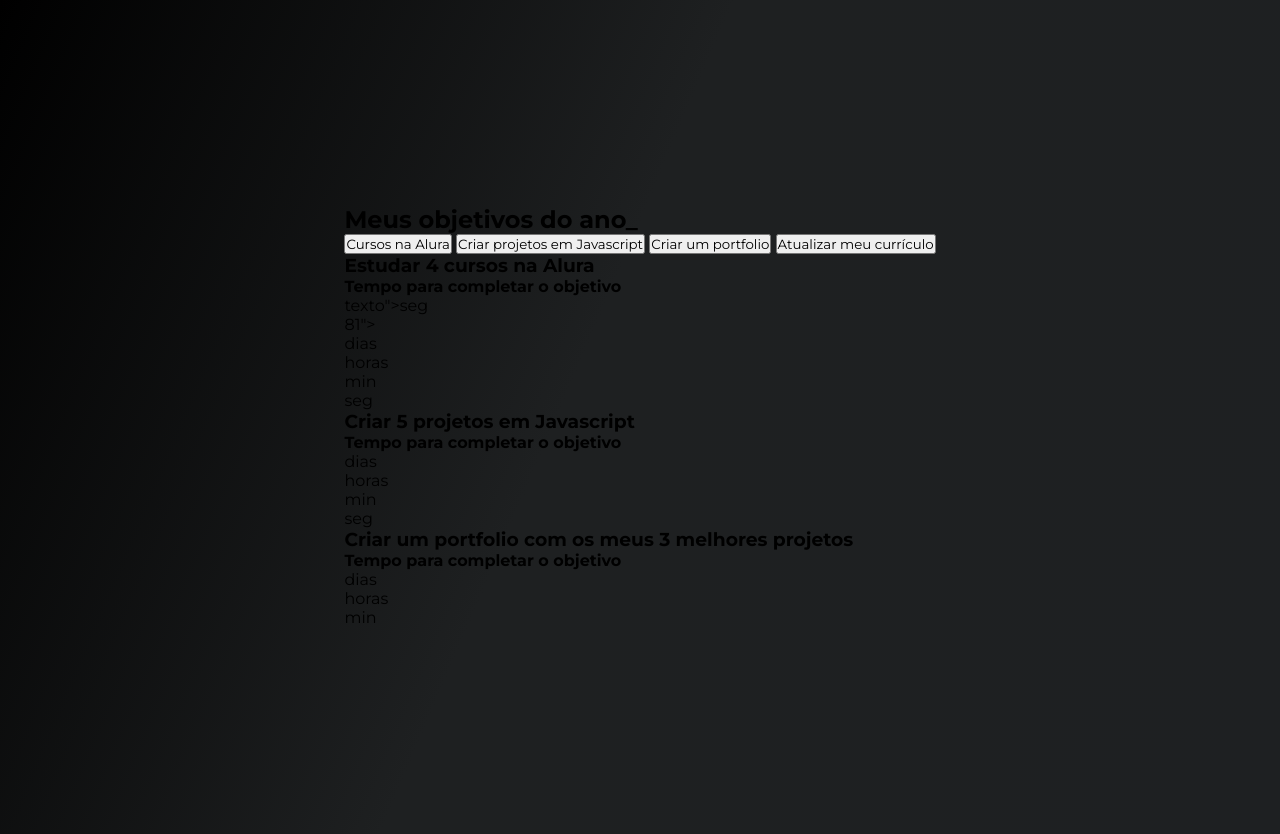
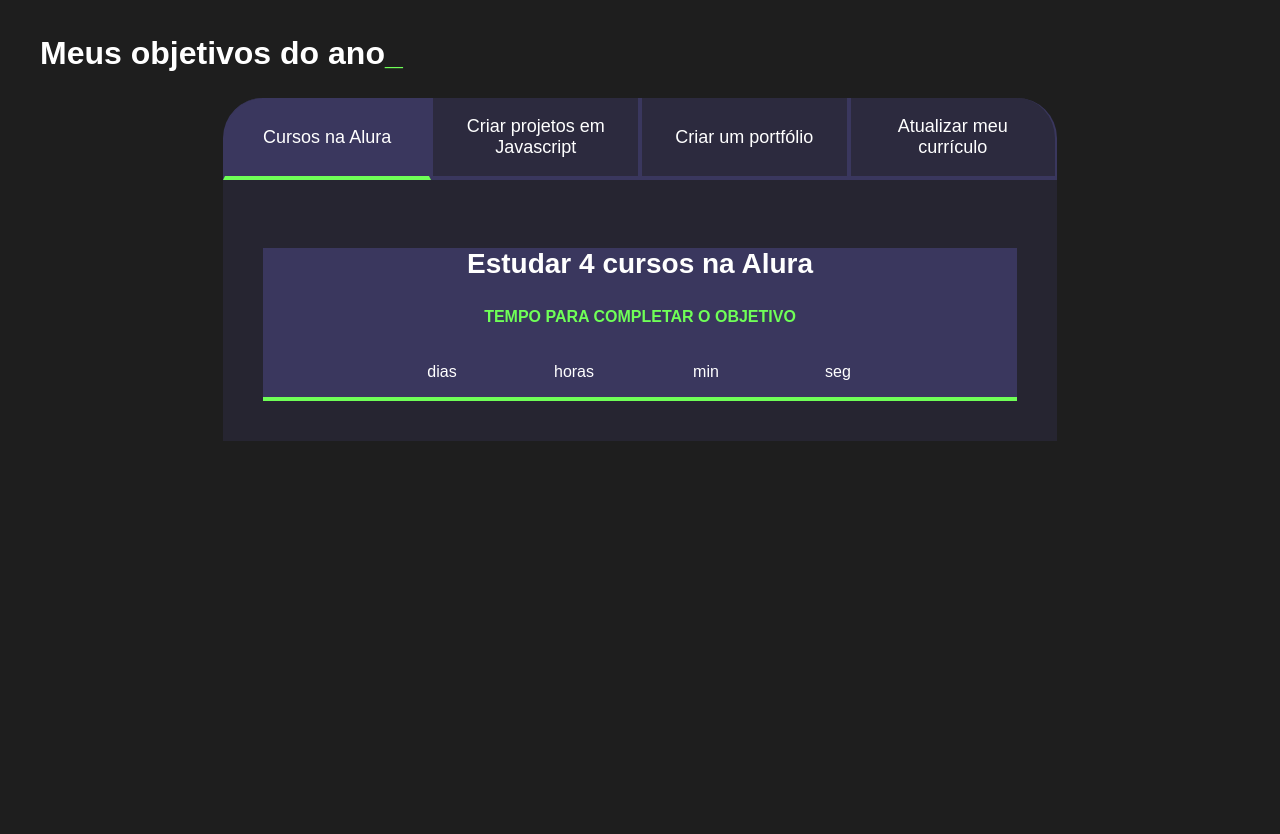
Before and after one commit to moreiramaia26/MinhasMetas, a plain HTML site: page index.html in a window 1280 px wide. After the commit the page ends 800 px from the top, so only its background shows below. Drawn offline with Linux system fonts and the light colour scheme.

Commit message:
dia 26/06

```diff
--- a/index.html
+++ b/index.html
@@ -1,17 +1,10 @@
 <!DOCTYPE html>
-
 <html lang="pt-br">
-
 <head>
-
   <meta charset="UTF-8">
-
   <meta name="viewport" content="width=device-width, initial-scale=1.0">
-
   <title>Meus objetivos do ano</title>
-
   <link rel="stylesheet" href="style.css">
-
 </head>
 
 <body>
@@ -23,152 +16,96 @@
   <div class="conteudo">
 
     <div class="botoes">
-
       <button class="botao ativo">Cursos na Alura</button>
-
       <button class="botao">Criar projetos em Javascript</button>
-
-<button class="botao">Criar um portfolio</button>
-
+      <button class="botao">Criar um portfólio</button>
       <button class="botao">Atualizar meu currículo</button>
-
     </div>
 
     <div class="abas-textos">
 
       <div class="aba-conteudo ativo">
-
         <h3 class="aba-conteudo-titulo-principal">Estudar 4 cursos na Alura</h3>
-
-<h4 class="aba-conteudo-titulo-secundario">Tempo para completar o
-
-objetivo</h4>
+        <h4 class="aba-conteudo-titulo-secundario">Tempo para completar o objetivo</h4>
 
         <div class="contador">
-
           <div class="contador-digito">
-
             <p class="contador-digito-numero" id="dias0"></p>
-texto">seg</p>
-
-81"></p>
-
             <p class="contador-digito-texto">dias</p>
-
           </div>
 
           <div class="contador-digito">
-
             <p class="contador-digito-numero" id="horas0"></p>
-
-<p class="contador-digito-texto">horas</p>
-
-</div>
-
-<div class="contador-digito">
-
-<p class="contador-digito-numero" id="min0"></p>
-
-<p class="contador-digito-texto">min</p>
-
-</div>
-
-<div class="contador-digito">
-
-<p class="contador-digito-numero" id="seg0"></p>
-
-<p class="contador-digito-texto">seg</p>
-
-</div>
-
-</div>
-
-</div>
-
-<div class="aba-conteudo">
-
-<h3 class="aba-conteudo-titulo-principal">Criar 5 projetos em
-
-Javascript</h3>
-
-<h4 class="aba-conteudo-titulo-secundario">Tempo para completar o
-
-objetivo</h4>
-
-<div class="contador">
-
-<div class="contador-digito">
-
-<p class="contador-digito-numero" id="dias1"></p>
-
-<p class="contador-digito-texto">dias</p>
-
-</div>
-
-<div class="contador-digito">
-
-<p class="contador-digito-numero" id="horas1"></p>
-
             <p class="contador-digito-texto">horas</p>
           </div>
 
           <div class="contador-digito">
-
-<p class="contador-digito-numero" id="min1"></p>
-
+            <p class="contador-digito-numero" id="min0"></p>
             <p class="contador-digito-texto">min</p>
-
           </div>
 
           <div class="contador-digito">
-
-<p class="contador-digito-numero" id="seg1"></p>
-
+            <p class="contador-digito-numero" id="seg0"></p>
             <p class="contador-digito-texto">seg</p>
-
           </div>
-
         </div>
-
       </div>
 
       <div class="aba-conteudo">
-
-<h3 class="aba-conteudo-titulo-principal">Criar um portfolio com os meus 3 melhores projetos</h3>
-
-<h4 class="aba-conteudo-titulo-secundario">Tempo para completar o
-
-objetivo</h4>
+        <h3 class="aba-conteudo-titulo-principal">Criar 5 projetos em Javascript</h3>
+        <h4 class="aba-conteudo-titulo-secundario">Tempo para completar o objetivo</h4>
 
         <div class="contador">
-
           <div class="contador-digito">
-
-<p class="contador-digito-numero" id="dias2"></p>
-
+            <p class="contador-digito-numero" id="dias1"></p>
             <p class="contador-digito-texto">dias</p>
-
           </div>
 
           <div class="contador-digito">
-
-<p class="contador-digito-numero" id="horas2"></p>
-
+            <p class="contador-digito-numero" id="horas1"></p>
             <p class="contador-digito-texto">horas</p>
-
           </div>
 
           <div class="contador-digito">
+            <p class="contador-digito-numero" id="min1"></p>
+            <p class="contador-digito-texto">min</p>
+          </div>
 
+          <div class="contador-digito">
+            <p class="contador-digito-numero" id="seg1"></p>
+            <p class="contador-digito-texto">seg</p>
+          </div>
+        </div>
+      </div>
+
+      <div class="aba-conteudo">
+        <h3 class="aba-conteudo-titulo-principal">Criar um portfólio com os meus 3 melhores projetos</h3>
+        <h4 class="aba-conteudo-titulo-secundario">Tempo para completar o objetivo</h4>
+
+        <div class="contador">
+          <div class="contador-digito">
+            <p class="contador-digito-numero" id="dias2"></p>
+            <p class="contador-digito-texto">dias</p>
+          </div>
+
+          <div class="contador-digito">
+            <p class="contador-digito-numero" id="horas2"></p>
+            <p class="contador-digito-texto">horas</p>
+          </div>
+
+          <div class="contador-digito">
             <p class="contador-digito-numero" id="min2"></p>
+            <p class="contador-digito-texto">min</p>
+          </div>
 
-<p class="contador-digito-texto">min</p>
-
+          <div class="contador-digito">
+            <p class="contador-digito-numero" id="seg2"></p>
+            <p class="contador-digito-texto">seg</p>
+          </div>
         </div>
       </div>
 
     </div>
-
   </div>
 
 </section>
@@ -176,5 +113,4 @@ objetivo</h4>
 <script src="main.js"></script>
 
 </body>
-
 </html>
--- a/style.css
+++ b/style.css
@@ -1,87 +1,172 @@
-@import url('https://fonts.googleapis.com/css2?family=Montserrat:ital,wght@0,100..900;1,100..900&display=swap&#39;');
+:root{
+    --cor-de-fundo: #1E1E1E;
+    --verde: #6fff57;
+    --branco: #FFFFFF;
+    --botao-ativo: #3A375E;
+    --botao-inativo: rgba(58,55,94,0.5);
+    --texto-fundo: rgba(58,55,94 ,0.3);
 
-:root {
-    --cor-destaque: #ED145B;
-    --cor-gradiente-preto: linear-gradient(113deg, #000 0%, #1E2021 44.96%, #1E2022 100%);
 }
 
-* {
-    margin: 0;
-    padding: 0;
-    font-family: Montserrat;
+body{
+    background-color: var(--cor-de-fundo);
+    color: var(--branco);
+    font-family:'Chakra Petch',sans-serif;
 }
 
-body {
+.conteudo-principal{
+    display: flex;
+    flex-direction: column;
+    justify-content: center;
+    align-items: center;
+    max-width: 1200px;
+    width: 100%;
+    margin: 0 auto;
+}
+
+.titulo-principal{
+    text-align: left;
+    width: 100%;
+    font-size: 32px;
+}
+
+.titulo-principal span{
+    color: var(--verde);
+
+}
+
+.botao{
+    font-family: 'Chakra Perch', sans-serif;
+    background-color: var(--botao-inativo);
+    color: var(--branco);
     display: flex;
     justify-content: center;
+    padding: 1em;
+    font-size: 18px;
     align-items: center;
-    padding: 16px 21px 18px 21px;
-    background: var(--cor-gradiente-preto);
-    height: 100vh;
-    flex-direction: column;
+    width: 100%;
+    border-bottom: 4px solid var(--botao-ativo);
+    border-left: 2px solid var(--botao-ativo);
+    border-right: 2px solid var(--botao-ativo);
+    border-top: none;
+
 }
 
+.botao:first-child{
+    border-radius: 40px 40px 0 0;
 
-.container {
-    display: flex;
-    width: 65rem;
-    flex-direction: column;
-    align-items: center;
-    gap: 3rem;
-    overflow: hidden;
 }
 
-h1 {
-    color: var(--cor-destaque);
+.botoes.ativo{
+    display: block;
+
+    }
+
+.ativo{
+    background-color: var(--botao-ativo);
+    border-bottom: 4px solid var(--verde);
+
+    }
+
+.aba-conteudo.ativo{
+    display: block;
+
+    }
+
+.aba-conteudo{
+        display: none;
+    }
+
+.aba-conteudo-titulo-principal{
+
+        font-size: 28px;
+        text-align: center;
+
+    }
+
+.aba-conteudo-titulo-secundario{
     text-align: center;
-    font-size: 2.8rem;
-    font-weight: 600;
+    color: var(--verde);
+    text-transform: uppercase;
+
+
+    }
+
+.contador{
+        display: flex;
+        justify-content: center;
+        flex-wrap: wrap;
+    }
+
+.contador-digito{
+    padding: 0 16px;
+    text-align: center;
+    min-width: 100px;
+
+    }
+
+.contador-digito-numero{
+    font-size: 80px;
+    margin: 0;
+
+    }
+
+.contador-digito-titulo{
+    color: var(--verde);
+    font-size: 20px;
+    margin: 0;
+    }
+
+.abas-textos{
+    background-color: var(--texto-fundo);
+    padding: 40px;
+}
+
+.aba-conteudo-titulo-principal {
+    font-size: 28px;
+    text-align: center;
+}
+
+.aba-conteudoitulo-secundario{
+    text-align: center;
+    color: var(--verde);
     text-transform: uppercase;
 }
 
-#entrada-de-texto {
+.contador{
     display: flex;
-    height: 12rem;
-    padding: 1.4rem 2.5rem 2.5rem 2.5rem;
-    align-items: flex-start;
-    gap: 0.625rem;
-    align-self: stretch;
-    border-radius: 0.625rem;
-    background: #FFF;
-    font-size: 2rem;
+    justify-content: center;
+    flex-wrap: wrap;
 }
 
-#entrada-de-texto::placeholder {
-    color: #828282;
-    font-size: 2rem;
-    font-weight: 400;
-    line-height: normal;
+.contador-digito{
+padding: 0 16px;
+text-align: center;
+min-width: 100px;
+
+}
+.contador-digito-numero{
+font-size: 80px;
+margin: 0;
+
+}
+.contador-digito-titulo{
+color: var(--verde);
+font-size: 20px;
+margin: 0;
 }
 
-#botao-palavrachave {
-    display: flex;
-    padding: 1.25rem;
-    justify-content: center;
-    align-items: center;
-    gap: 0.625rem;
-    border-radius: 0.5rem;
-    border: none;
-    background: var(--cor-destaque);
-    color: #000;
-    font-size: 2.5rem;
-    font-weight: 500;
-    line-height: normal;
+@media screen and (min-width: 768px) {
+    .botoes{
+        display: flex;
+    }
+
+    .botao:first-child{
+        border-radius: 40px 0 0 0;
+    }
+
+    .botao:last-child{
+        border-radius: 0 40px 0 0;
+    }
+
 }
-
-#resultado-palavrachave {
-    display: flex;
-    border-radius: 0.625rem;
-    align-self: stretch;
-    color: var(--cor-destaque);
-    font-size: 2.5rem;
-    justify-content: center;
-    margin-bottom: 2rem;
-    max-width: 100%;
-    max-height: 50vh;
-    overflow: auto;
-}
```
Lines whose indentation alone changed are shown as unchanged.
